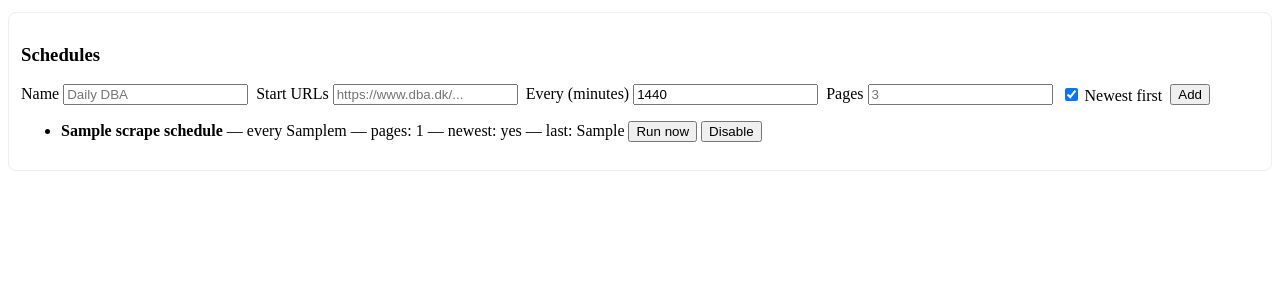
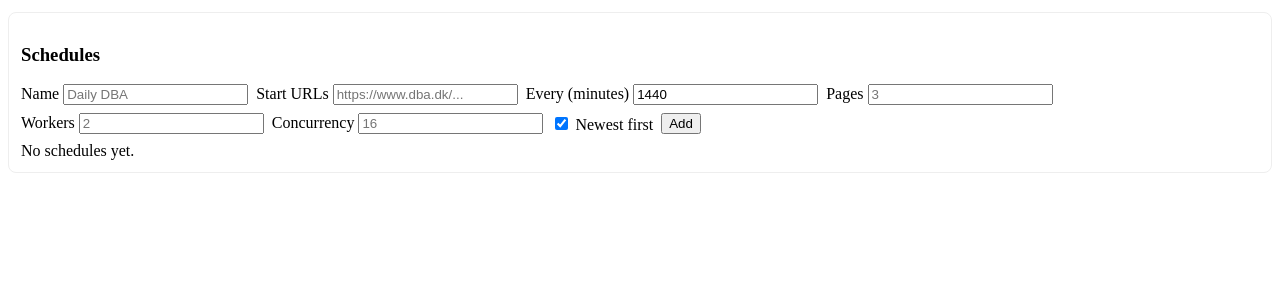
Before and after one commit to darksworm/DBAAgent, a FastAPI app: page /schedules in a window 1280 px wide. Shown: the top 300 px of the page. Run offline with FastAPI, Linux system fonts and the light colour scheme; a database or web service that is not in the repository returns one stand-in record (values such as "Sample title"); parts of the project's set-up code (start-up, migrations or seed data) failed here and were passed over.

Commit message:
schedules: add workers+concurrency fields; use for sharding and Scrapy settings in scheduler; expose in UI and creation form

```diff
--- a/src/dba_agent/web/main.py
+++ b/src/dba_agent/web/main.py
@@ -303,10 +303,14 @@ def schedules_create_view(
     urls: str = Form(...),
     cadence_minutes: int = Form(1440),
     pages: Optional[str] = Form(None),
+    workers: Optional[str] = Form(None),
+    concurrency: Optional[str] = Form(None),
     newest_first: Optional[bool] = Form(True),
 ) -> HTMLResponse:
     max_pages = int(pages) if pages else None
-    schedule_create(name=name, urls=urls, cadence_minutes=int(cadence_minutes), max_pages=max_pages, newest_first=bool(newest_first))
+    w = int(workers) if workers else None
+    c = int(concurrency) if concurrency else None
+    schedule_create(name=name, urls=urls, cadence_minutes=int(cadence_minutes), max_pages=max_pages, newest_first=bool(newest_first), workers=w, concurrency=c)
     return templates.TemplateResponse(
         "partials/schedules.html",
         {"request": request, "schedules": schedule_list()},
@@ -335,15 +339,35 @@ def schedules_run_now(request: Request, sid: int = Form(...)) -> HTMLResponse:
     for s in schedule_list():
         if int(s["id"]) == int(sid):
             cutoff = s["last_pub_ts"].isoformat() if s.get("last_pub_ts") else None
-            jobs.start(
-                s["urls"],
-                max_pages=s.get("max_pages"),
-                newest_first=bool(s.get("newest_first", True)),
-                stop_before_ts=cutoff,
-                fetch_images=True,
-                schedule_id=int(s["id"]),
-                stop_on_known=False,
-            )
+            extra_settings: dict[str, object] = {}
+            if s.get("concurrency"):
+                c = int(s["concurrency"]) or 0
+                if c > 0:
+                    extra_settings.update({
+                        "CONCURRENT_REQUESTS": c,
+                        "CONCURRENT_REQUESTS_PER_DOMAIN": c,
+                        "AUTOTHROTTLE_ENABLED": False,
+                        "DOWNLOAD_DELAY": 0,
+                    })
+            urls = [u for u in str(s.get("urls") or "").replace(",", " ").split() if u]
+            w = int(s.get("workers") or 0)
+            if w and w > 1 and len(urls) > 1:
+                n = max(1, min(w, len(urls)))
+                size = (len(urls) + n - 1) // n
+                shards = [" ".join(urls[i : i + size]) for i in range(0, len(urls), size)]
+            else:
+                shards = [" ".join(urls)] if urls else []
+            for shard in shards:
+                jobs.start(
+                    shard,
+                    max_pages=s.get("max_pages"),
+                    newest_first=bool(s.get("newest_first", True)),
+                    stop_before_ts=cutoff,
+                    fetch_images=True,
+                    schedule_id=int(s["id"]),
+                    stop_on_known=False,
+                    settings=extra_settings or None,
+                )
             schedule_mark_ran(int(sid))
             break
     return templates.TemplateResponse(
--- a/src/dba_agent/web/templates/partials/schedules.html
+++ b/src/dba_agent/web/templates/partials/schedules.html
@@ -13,6 +13,12 @@
     <label>Pages
       <input type="number" name="pages" min="1" placeholder="3" />
     </label>
+    <label>Workers
+      <input type="number" name="workers" min="1" placeholder="2" />
+    </label>
+    <label>Concurrency
+      <input type="number" name="concurrency" min="1" placeholder="16" />
+    </label>
     <label>
       <input type="checkbox" name="newest_first" value="1" checked /> Newest first
     </label>
@@ -23,7 +29,7 @@
       <ul>
         {% for s in schedules %}
           <li style="margin:.25rem 0;">
-            <strong>{{ s.name }}</strong> — every {{ s.cadence_minutes }}m — pages: {{ s.max_pages if s.max_pages else '∞' }} — newest: {{ 'yes' if s.newest_first else 'no' }} — last: {{ s.last_run if s.last_run else 'never' }}
+            <strong>{{ s.name }}</strong> — every {{ s.cadence_minutes }}m — pages: {{ s.max_pages if s.max_pages else '∞' }} — workers: {{ s.workers if s.workers else 1 }} — conc: {{ s.concurrency if s.concurrency else 'default' }} — newest: {{ 'yes' if s.newest_first else 'no' }} — last: {{ s.last_run if s.last_run else 'never' }} — watermark: {{ s.last_pub_ts if s.last_pub_ts else 'none' }}
             <form hx-post="/schedules/run" hx-target="#schedules" hx-swap="innerHTML" style="display:inline">
               <input type="hidden" name="sid" value="{{ s.id }}" />
               <button type="submit">Run now</button>
```
Also changed, not shown: src/dba_agent/repositories/postgres.py (+24 -14 lines).
